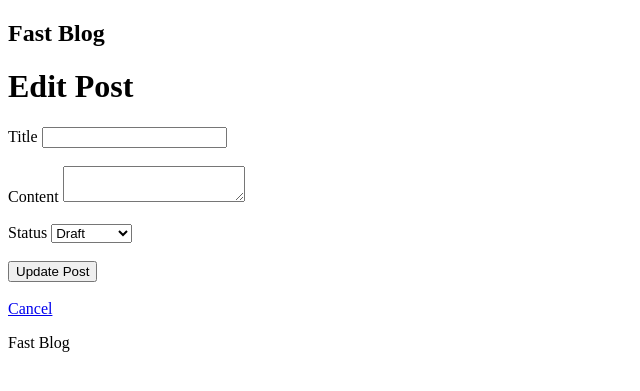
After one commit to sranjan2708/fast-blog, a FastAPI app: template templates/edit_post.html in a window 1280 px wide. The commit adds this page. Shown: the top 391 px of the page, without its empty margins (0-640 px from the left). Run offline with FastAPI, Linux system fonts and the light colour scheme; the template is opened without the code that fills it, so the values that code supplies are empty; parts of the project's set-up code (start-up, migrations or seed data) failed here and were passed over.

Commit message:
added CRUD operations

```diff
--- a/main.py
+++ b/main.py
@@ -10,7 +10,9 @@ from pydantic import ValidationError
 from auth import require_current_user, require_admin
 from database import get_db
 from schemas.user import UserCreate
+from schemas.post import PostCreate, PostUpdate
 from models.user import User
+from models.post import Post
 from models.user_session import UserSession
 from security import hash_password, verify_password, generate_session_id
 
@@ -19,6 +21,10 @@ app = FastAPI()
 
 templates = Jinja2Templates(directory="templates")
 
+
+# ==========================================================
+# Home
+# ==========================================================
 
 @app.get("/")
 def home(request: Request):
@@ -32,6 +38,10 @@ def home(request: Request):
         }
     )
 
+
+# ==========================================================
+# Registration
+# ==========================================================
 
 @app.get("/register", response_class=HTMLResponse)
 def register_page(request: Request):
@@ -54,8 +64,6 @@ def register_user(
     password: str = Form(),
     db: Session = Depends(get_db)
 ):
-
-    # Handle Pydantic validation errors
     try:
         user_data = UserCreate(
             username=username,
@@ -64,9 +72,7 @@ def register_user(
         )
 
     except ValidationError as error:
-
         error_details = error.errors()[0]
-
         field = error_details["loc"][0]
         error_type = error_details["type"]
 
@@ -137,7 +143,6 @@ def register_user(
         role="user"
     )
 
-    # Handle database errors
     try:
         db.add(new_user)
         db.commit()
@@ -167,7 +172,10 @@ def register_user(
     )
 
 
-# Phase 8: Login page
+# ==========================================================
+# Login
+# ==========================================================
+
 @app.get("/login", response_class=HTMLResponse)
 def login_page(request: Request):
     return templates.TemplateResponse(
@@ -184,13 +192,10 @@ def login_user(
     password: str = Form(),
     db: Session = Depends(get_db)
 ):
-
-    # Find the user by email
     user = db.query(User).filter(
         User.email == email
     ).first()
 
-    # Check whether the user exists
     if not user:
         return templates.TemplateResponse(
             request=request,
@@ -201,7 +206,6 @@ def login_user(
             }
         )
 
-    # Verify the entered password against the stored password hash
     if not verify_password(password, user.password):
         return templates.TemplateResponse(
             request=request,
@@ -212,10 +216,8 @@ def login_user(
             }
         )
 
-    # Credentials are correct
     session_id = generate_session_id()
 
-    # Create a new login session
     new_session = UserSession(
         session_id=session_id,
         user_id=user.id,
@@ -245,7 +247,10 @@ def login_user(
     return response
 
 
-# Protected route
+# ==========================================================
+# Profile
+# ==========================================================
+
 @app.get("/profile")
 def profile(
     user: User = Depends(require_current_user)
@@ -258,7 +263,10 @@ def profile(
     }
 
 
-# Phase 9: Admin-only protected route
+# ==========================================================
+# Admin
+# ==========================================================
+
 @app.get("/admin")
 def admin_dashboard(
     user: User = Depends(require_admin)
@@ -270,7 +278,294 @@ def admin_dashboard(
     }
 
 
+# ==========================================================
+# Phase 10: Blog Post CRUD
+# ==========================================================
+
+
+# -----------------------------
+# Create Post - GET
+# -----------------------------
+
+@app.get("/posts/create", response_class=HTMLResponse)
+def create_post_page(
+    request: Request,
+    user: User = Depends(require_current_user)
+):
+    return templates.TemplateResponse(
+        request=request,
+        name="create_post.html",
+        context={
+            "message": None
+        }
+    )
+
+
+# -----------------------------
+# Create Post - POST
+# -----------------------------
+
+@app.post("/posts/create", response_class=HTMLResponse)
+def create_post(
+    request: Request,
+    title: str = Form(),
+    content: str = Form(),
+    status: str = Form(),
+    user: User = Depends(require_current_user),
+    db: Session = Depends(get_db)
+):
+    try:
+        post_data = PostCreate(
+            title=title,
+            content=content,
+            status=status
+        )
+
+    except ValidationError:
+        return templates.TemplateResponse(
+            request=request,
+            name="create_post.html",
+            context={
+                "message": "Please enter valid post details."
+            }
+        )
+
+    new_post = Post(
+        title=post_data.title,
+        content=post_data.content,
+        status=post_data.status,
+        user_id=user.id
+    )
+
+    db.add(new_post)
+    db.commit()
+    db.refresh(new_post)
+
+    return RedirectResponse(
+        url=f"/posts/{new_post.id}",
+        status_code=303
+    )
+
+
+# -----------------------------
+# List Posts
+# -----------------------------
+
+@app.get("/posts", response_class=HTMLResponse)
+def post_list(
+    request: Request,
+    db: Session = Depends(get_db)
+):
+    posts = db.query(Post).order_by(
+        Post.created_at.desc()
+    ).all()
+
+    return templates.TemplateResponse(
+        request=request,
+        name="posts.html",
+        context={
+            "posts": posts
+        }
+    )
+
+
+# -----------------------------
+# Edit Post - GET
+# -----------------------------
+
+@app.get("/posts/{post_id}/edit", response_class=HTMLResponse)
+def edit_post_page(
+    request: Request,
+    post_id: int,
+    user: User = Depends(require_current_user),
+    db: Session = Depends(get_db)
+):
+    post = db.query(Post).filter(
+        Post.id == post_id
+    ).first()
+
+    if not post:
+        return templates.TemplateResponse(
+            request=request,
+            name="post_detail.html",
+            context={
+                "post": None,
+                "message": "Post not found.",
+                "current_user": user
+            },
+            status_code=404
+        )
+
+    if post.user_id != user.id:
+        return templates.TemplateResponse(
+            request=request,
+            name="post_detail.html",
+            context={
+                "post": post,
+                "message": "You are not allowed to edit this post.",
+                "current_user": user
+            },
+            status_code=403
+        )
+
+    return templates.TemplateResponse(
+        request=request,
+        name="edit_post.html",
+        context={
+            "post": post,
+            "message": None
+        }
+    )
+
+
+# -----------------------------
+# Edit Post - POST
+# -----------------------------
+
+@app.post("/posts/{post_id}/edit", response_class=HTMLResponse)
+def edit_post(
+    request: Request,
+    post_id: int,
+    title: str = Form(),
+    content: str = Form(),
+    status: str = Form(),
+    user: User = Depends(require_current_user),
+    db: Session = Depends(get_db)
+):
+    post = db.query(Post).filter(
+        Post.id == post_id
+    ).first()
+
+    if not post:
+        return templates.TemplateResponse(
+            request=request,
+            name="post_detail.html",
+            context={
+                "post": None,
+                "message": "Post not found.",
+                "current_user": user
+            },
+            status_code=404
+        )
+
+    if post.user_id != user.id:
+        return templates.TemplateResponse(
+            request=request,
+            name="post_detail.html",
+            context={
+                "post": post,
+                "message": "You are not allowed to edit this post.",
+                "current_user": user
+            },
+            status_code=403
+        )
+
+    try:
+        post_data = PostUpdate(
+            title=title,
+            content=content,
+            status=status
+        )
+
+    except ValidationError:
+        return templates.TemplateResponse(
+            request=request,
+            name="edit_post.html",
+            context={
+                "post": post,
+                "message": "Please enter valid post details."
+            }
+        )
+
+    post.title = post_data.title
+    post.content = post_data.content
+    post.status = post_data.status
+
+    db.commit()
+    db.refresh(post)
+
+    return RedirectResponse(
+        url=f"/posts/{post.id}",
+        status_code=303
+    )
+
+
+# -----------------------------
+# Post Detail
+# -----------------------------
+
+@app.get("/posts/{post_id}", response_class=HTMLResponse)
+def post_detail(
+    request: Request,
+    post_id: int,
+    user: User = Depends(require_current_user),
+    db: Session = Depends(get_db)
+):
+    post = db.query(Post).filter(
+        Post.id == post_id
+    ).first()
+
+    if not post:
+        return templates.TemplateResponse(
+            request=request,
+            name="post_detail.html",
+            context={
+                "post": None,
+                "message": "Post not found.",
+                "current_user": user
+            },
+            status_code=404
+        )
+
+    return templates.TemplateResponse(
+        request=request,
+        name="post_detail.html",
+        context={
+            "post": post,
+            "current_user": user
+        }
+    )
+
+
+# -----------------------------
+# Delete Post
+# -----------------------------
+
+@app.post("/posts/{post_id}/delete")
+def delete_post(
+    post_id: int,
+    user: User = Depends(require_current_user),
+    db: Session = Depends(get_db)
+):
+    post = db.query(Post).filter(
+        Post.id == post_id
+    ).first()
+
+    if not post:
+        return RedirectResponse(
+            url="/posts",
+            status_code=303
+        )
+
+    if post.user_id != user.id:
+        return RedirectResponse(
+            url=f"/posts/{post.id}",
+            status_code=303
+        )
+
+    db.delete(post)
+    db.commit()
+
+    return RedirectResponse(
+        url="/posts",
+        status_code=303
+    )
+
+
+# ==========================================================
 # Logout
+# ==========================================================
+
 @app.get("/logout")
 def logout(
     request: Request,
--- /dev/null
+++ b/templates/edit_post.html
@@ -0,0 +1,77 @@
+{% extends "base.html" %}
+
+{% block content %}
+
+<h1>Edit Post</h1>
+
+{% if message %}
+    <p>{{ message }}</p>
+{% endif %}
+
+<form method="POST" action="/posts/{{ post.id }}/edit">
+
+    <div>
+        <label for="title">Title</label>
+
+        <input
+            type="text"
+            id="title"
+            name="title"
+            value="{{ post.title }}"
+            maxlength="200"
+            required
+        >
+    </div>
+
+    <br>
+
+    <div>
+        <label for="content">Content</label>
+
+        <textarea
+            id="content"
+            name="content"
+            maxlength="5000"
+            required
+        >{{ post.content }}</textarea>
+    </div>
+
+    <br>
+
+    <div>
+        <label for="status">Status</label>
+
+        <select id="status" name="status">
+
+            <option
+                value="draft"
+                {% if post.status == "draft" %}selected{% endif %}
+            >
+                Draft
+            </option>
+
+            <option
+                value="published"
+                {% if post.status == "published" %}selected{% endif %}
+            >
+                Published
+            </option>
+
+        </select>
+    </div>
+
+    <br>
+
+    <button type="submit">
+        Update Post
+    </button>
+
+</form>
+
+<br>
+
+<a href="/posts/{{ post.id }}">
+    Cancel
+</a>
+
+{% endblock %}
```
Also changed, not shown: schemas/post.py (+35 -0 lines), templates/create_post.html (added, +55 -0 lines), templates/login.html (+11 -2 lines), templates/post_detail.html (added, +62 -0 lines), templates/posts.html (added, +43 -0 lines).
